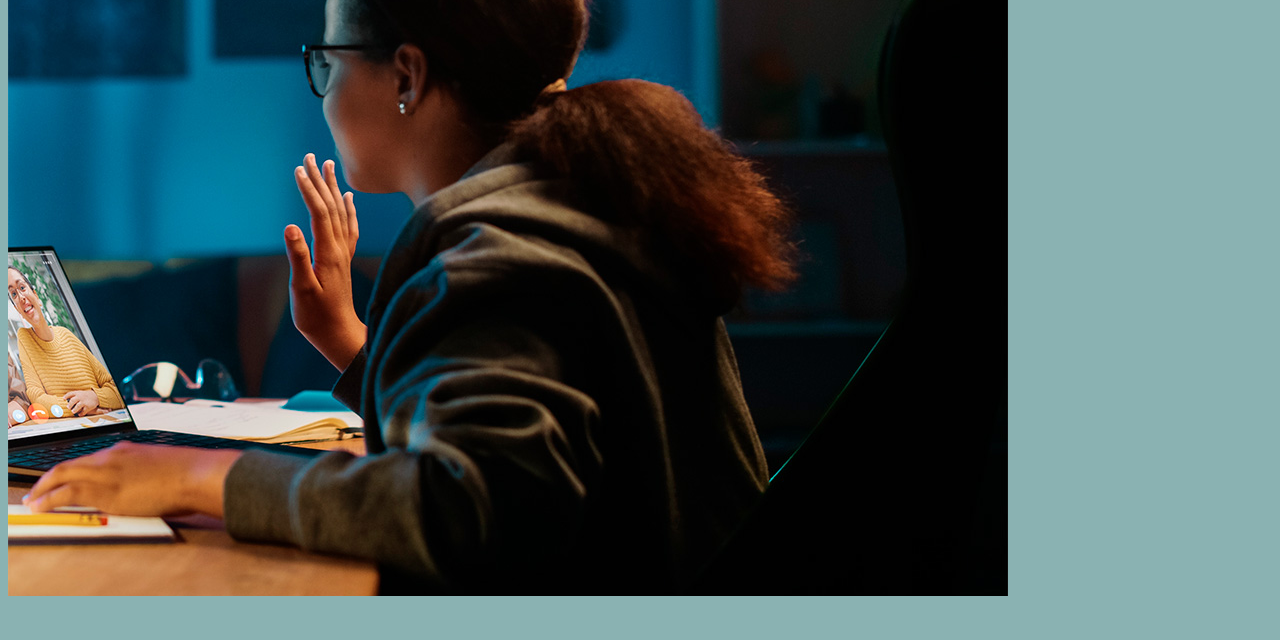
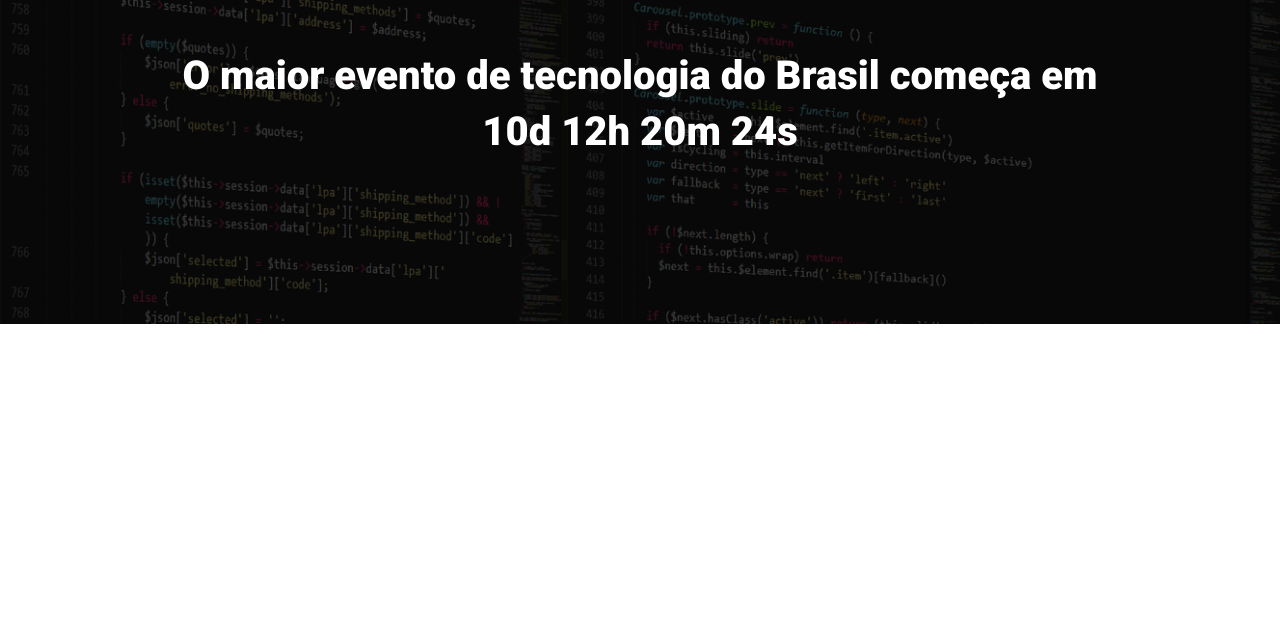
Before and after one commit to saradess/ebac_evento, a website built with Parcel: page src/index.html in a window 1280 px wide. Shown: the part 160-800 px from the top of the page. Built offline with nearby package versions, Linux system fonts and the light colour scheme.

Commit message:
criando o hero

```diff
--- a/src/index.html
+++ b/src/index.html
@@ -3,12 +3,22 @@
 <head>
     <meta charset="UTF-8">
     <meta name="viewport" content="width=device-width, initial-scale=1.0">
-    <title>Evento</title>
+    <title>Ebac Evento</title>
+    <link rel="preconnect" href="https://fonts.googleapis.com">
+    <link rel="preconnect" href="https://fonts.gstatic.com" crossorigin>
+    <link href="https://fonts.googleapis.com/css2?family=Lato:ital,wght@0,100;0,300;0,400;0,700;0,900;1,100;1,300;1,400;1,700;1,900&family=Nunito:ital,wght@0,200..1000;1,200..1000&family=Oswald:wght@200..700&family=Roboto:ital,wght@0,100;0,300;0,400;0,500;0,700;0,900;1,100;1,300;1,400;1,500;1,700;1,900&display=swap" rel="stylesheet">
     <link rel="stylesheet" href="./styles/main.scss">
 </head>
 <body>
-   <img src="./images/backend.png" alt="">
+    <header class="hero">
+        <div class="container">
+            <img class="hero__logo" src="./images/ebac_logo.svg" alt="Ebac">
+            <p class="hero__text">
+                O maior evento de tecnologia do Brasil começa em 10d 12h 20m 24s
+            </p>
+        </div>
+    </header>
 
-   <script src="./scripts/main.js"></script>
+    <script src="./scripts/main.js"></script>
 </body>
 </html>
--- a/src/scripts/main.js
+++ /dev/null
@@ -1 +0,0 @@
-console.log("ola");
--- /dev/null
+++ b/src/styles/_hero.scss
@@ -0,0 +1,54 @@
+.hero{
+    padding-top: 64px;
+    padding-bottom: 100px;
+    background-image: url(../images/fundo.png);
+    background-repeat: no-repeat;
+    background-size: cover;
+    position: relative;
+
+    .container{
+        position: relative;
+    }
+
+    &::before {
+        position: absolute;
+        top: 0;
+        left:0;
+        width: 100%;
+        height: 100%;
+        background-color: #000;
+        content: '';
+        opacity: 0.7;
+    }
+
+
+    &__logo{
+        margin: 0 auto;
+        height: 80px;
+        display: block;
+    }
+
+    &__text {
+        margin-top: 64px;
+        margin-bottom: 64px;
+        font-size: 40px;
+        line-height: 56px;
+        color: #fff;
+        font-weight: 800;
+        text-align: center;
+    }
+
+    @media (max-width: 640px){
+        padding: 40px 0;
+
+        &__logo{
+            height: 40px;
+        }
+
+        &__text{
+            font-size: 22px;
+            line-height: 24px;
+            margin: 24px 0;
+        }
+    }
+}
--- a/src/styles/main.scss
+++ b/src/styles/main.scss
@@ -1,3 +1,23 @@
-body{
-    background-color: rgb(138, 178, 178);
+@use 'hero';
+
+*{
+    margin: 0;
+    padding: 0;
+    box-sizing: border-box;
+    font-family:  "Roboto", sans-serif;
+    color: #fff;
 }
+
+.container{
+    max-width: 960px;
+    width: 100%;
+    margin: 0 auto;
+
+    @media (max-width: 640px){
+        max-width: 80%;
+    }
+
+    @media (max-width: 1024px){
+        max-width: 90%;
+    }
+}
```
